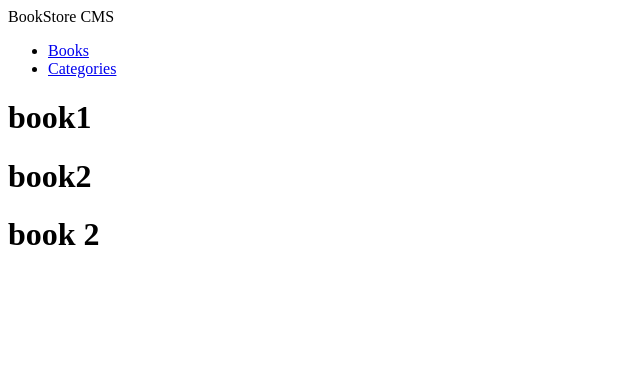
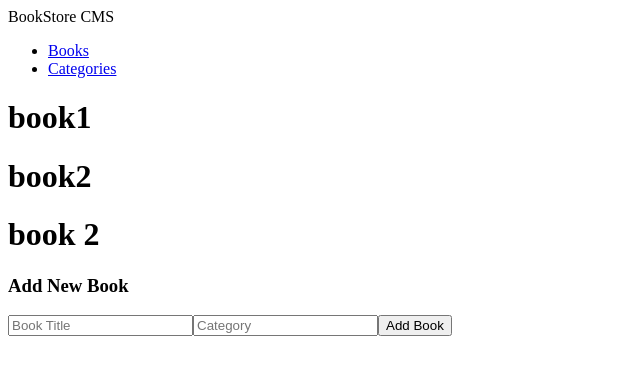
Before and after one commit to petudeveloper/bookstore, a React (Create React App) app: page / in a window 1280 px wide. Shown: the top 374 px of the page, without its empty margins (0-640 px from the left). Built offline with nearby package versions, Linux system fonts and the light colour scheme.

Commit message:
Add AddNewBook component.

```diff
--- /dev/null
+++ b/src/components/AddBook.js
@@ -0,0 +1,12 @@
+const AddBook = () => (
+  <div>
+    <h3>Add New Book</h3>
+    <form>
+      <input type="text" placeholder="Book Title" />
+      <input type="text" placeholder="Category" />
+      <button type="submit">Add Book</button>
+    </form>
+  </div>
+);
+
+export default AddBook;
--- a/src/pages/Home.js
+++ b/src/pages/Home.js
@@ -1,7 +1,11 @@
 import ListOfBooks from '../components/ListOfBooks';
+import AddBook from '../components/AddBook';
 
 const Home = () => (
-  <ListOfBooks />
+  <>
+    <ListOfBooks />
+    <AddBook />
+  </>
 );
 
 export default Home;
```
